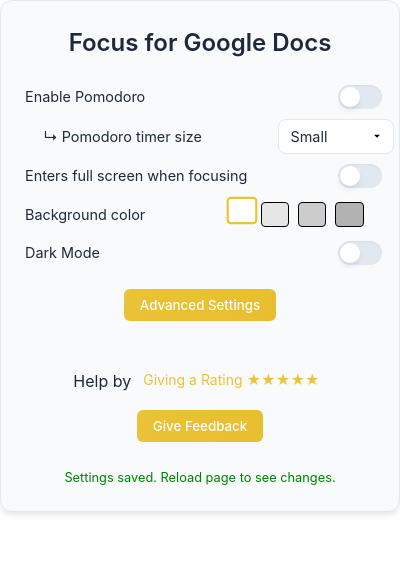
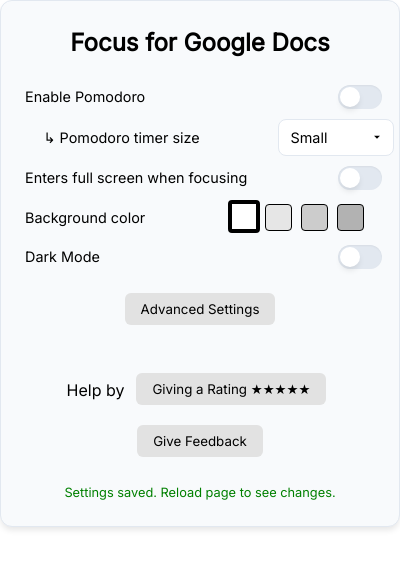
Before and after one commit to JoelGrayson/Focus-for-Google-Docs, a browser extension: page popup/index.html in a window 400 px wide. Both pictures are taken after a click on the element 244 px from the left and 214 px from the top of the page. Drawn offline with Linux system fonts and the light colour scheme.

Commit message:
update styles, fix picking background bug

```diff
--- a/popup/index.html
+++ b/popup/index.html
@@ -44,25 +44,6 @@
         <div style='display: grid; grid-template-columns: 1fr 130px; gap: 10px; width: 95%; margin-block: 10px; align-items: center'>
             <!-- Brightness (make gray) -->
             <label for="zoom">Background color</label>
-            <style>
-                .brightness-options {
-                    display: flex;
-                    gap: 1px;
-                    width: 140px;
-                }
-                .brightness-options>div {
-                    width: 30px;
-                    height: 25px;
-                    cursor: pointer;
-                    border: 1px solid black;
-                    background: #fff;
-                    margin: 4px;
-                }
-                .brightness-options>.selected {
-                    border: 4px solid #000;
-                    margin: 0;
-                }
-            </style>
             <div class='brightness-options'>
                 <div style='filter: brightness(1)'   id='brightness-option-1'></div>
                 <div style='filter: brightness(0.9)' id='brightness-option-9'></div>
@@ -89,14 +70,14 @@
 
             <br><br>
             <div style='display: flex; justify-content: center; gap: 5px;'>
-                <span>Help by</span>
+                <span style='position: relative; top: 5px;'>Help by</span>
                 <a href="https://chromewebstore.google.com/detail/focus-for-google-docs/djnloioaddlnmagobbcnjpppmbelfocf/reviews" target="_blank" class='unstyled button' style='display: flex; align-items: center; gap: 5px; width: fit-content; margin-bottom: 10px; font-size: 14px; padding: 0 7px;'>
-                    Giving a Rating ★★★★★
+                    <button>Giving a Rating ★★★★★</button>
                 </a>
             </div>
 
             <div style='margin-block: 10px;'>
-                <a href="https://forms.gle/A5t9ikLAe47gbNgj7" target="_blank">
+                <a href="https://forms.gle/A5t9ikLAe47gbNgj7" target="_blank" class='unstyled'>
                     <button>Give Feedback</button>
                 </a>
             </div>
@@ -186,7 +167,7 @@
         <br>
 
         <div style='display: flex; justify-content: center;'>
-            <a href="https://github.com/JoelGrayson/Focus" target="_blank" class='unstyled button' style='display: flex; align-items: center; gap: 5px; width: fit-content; margin-bottom: 10px'>
+            <a href="https://github.com/JoelGrayson/Focus" target="_blank" class='button' style='display: flex; align-items: center; gap: 5px; width: fit-content; margin-bottom: 10px'>
                 <svg width='18px' height='17px' fill="none" viewBox="0 0 24 24" xmlns="http://www.w3.org/2000/svg"><path d="M9.95263 16.9123L8.59323 18.3608L2.03082 12.2016L8.18994 5.63922L9.64826 7.00791L4.85783 12.112L9.95212 16.8932L9.95263 16.9123Z" fill="currentColor"/><path d="M14.0474 16.9123L15.4068 18.3608L21.9692 12.2016L15.8101 5.63922L14.3517 7.00791L19.1422 12.112L14.0479 16.8932L14.0474 16.9123Z" fill="currentColor"/></svg>
                 View Source Code
             </a>
--- a/popup/script.js
+++ b/popup/script.js
@@ -11,7 +11,7 @@
     breakDuration: 5,
     breaksEnabled: true,
     showDocumentTabs: false,
-    brightness: '1'
+    brightness: '0.9'
 };
 
 const $i=query=>document.getElementById(query);
--- a/popup/ucjg.v4.css
+++ b/popup/ucjg.v4.css
@@ -1,11 +1,16 @@
+@import url('https://fonts.googleapis.com/css2?family=Inter&display=swap');
+
 /* Root variables definition */
 :root {
     --primary: #ebc336;
     --secondary: #e9bd30;
+    --button-color: #e2e2e2;
     --accent: #ec4899;
     --background: #ffffff;
     --surface: #f8fafc;
-    --text: #1e293b;
+    --text: #000;
+    --link-color: #0014e1;
+    --link-hovered-color: #000c92;
     --text-secondary: #64748b;
     --border: #e2e8f0;
     --success: #22c55e;
@@ -32,7 +37,6 @@
 * {
     margin: 0;
     padding: 0;
-    box-sizing: border-box;
     font-family: 'Inter', system-ui, sans-serif;
 }
 
@@ -89,8 +93,8 @@
 
 /* Primary button styling */
 button {
-    background: linear-gradient(135deg, var(--primary), var(--secondary));
-    color: white;
+    background: var(--button-color);
+    color: black;
     border: none;
     padding: 0.5rem 1rem;
     border-radius: 6px;
@@ -101,6 +105,7 @@
 
 button:hover {
     transform: translateY(-1px);
+    text-decoration: none;
     box-shadow: var(--shadow-md);
 }
 
@@ -156,15 +161,24 @@
 }
 
 /* Brightness option items */
-.brightness-options > div {
+.brightness-options {
+    display: flex;
+    gap: 1px;
+    width: 140px;
+}
+.brightness-options>div {
+    width: 30px;
+    height: 25px;
+    cursor: pointer;
+    border: 1px solid black;
+    background: #fff;
+    margin: 4px;
     border-radius: 4px;
+}
+.brightness-options>.selected {
+    border: 4px solid #000;
+    margin: 0px;
     transition: var(--transition);
-}
-
-/* Selected brightness option */
-.brightness-options > div.selected {
-    border: 2px solid var(--primary) !important;
-    transform: scale(1.1);
 }
 
 /* Status message text */
@@ -185,7 +199,6 @@
 
 .unstyled.button:hover {
     transform: none;
-    text-decoration: underline;
 }
 
 /* Custom range input */
@@ -221,18 +234,22 @@
 
 /* Link styling */
 a {
-    color: var(--primary);
+    color: var(--link-color);
     text-decoration: none;
     transition: var(--transition);
 }
 
 /* Link hover effect */
-a:hover {
-    color: var(--secondary);
+a:hover:not(.unstyled) {
+    color: var(--link-hovered-color);
     text-decoration: underline;
 }
 
 /* Container Alignment Fix */
+#breakDuration {
+    padding: 4px 1ch;
+}
+
 label[for="breakDuration"] + div {
     right: 0 !important;
     justify-content: center !important;
```
